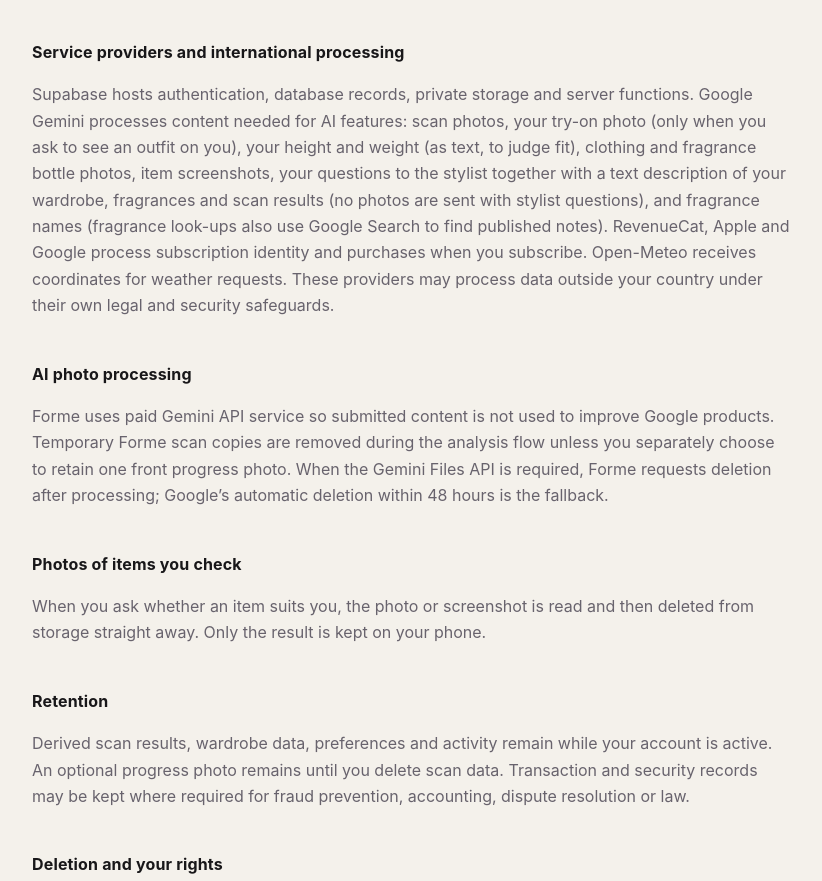
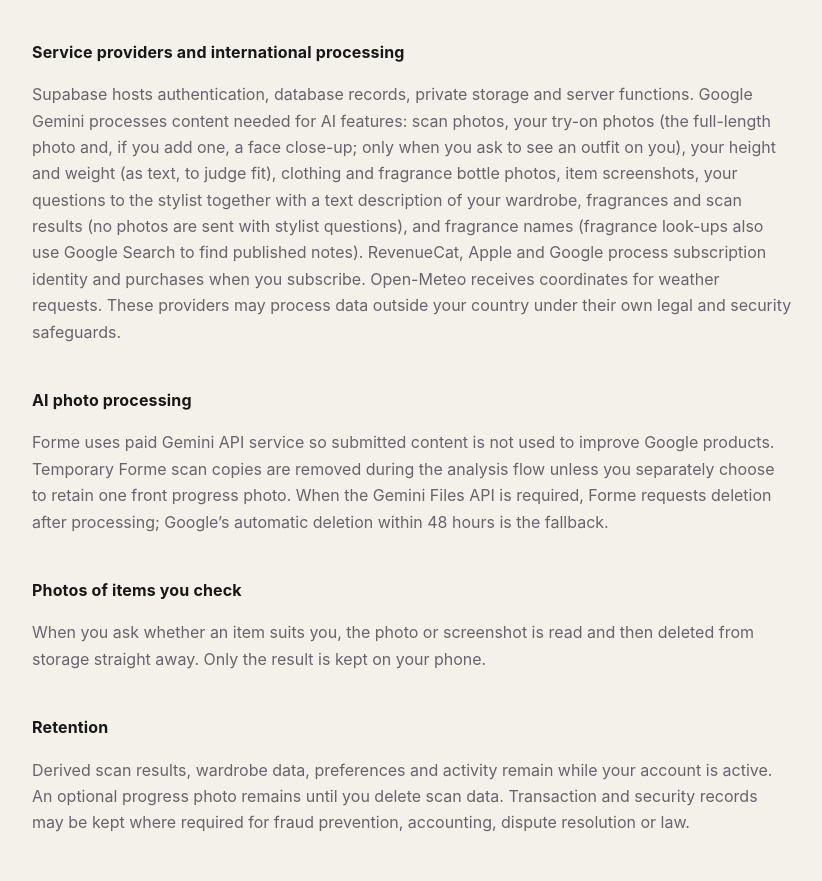
Before and after one commit to huzaifasaad2004/forme-legal, a plain HTML site: page privacy/index.html in a window 1280 px wide. Shown: the part 900-1781 px from the top of the page, without its empty margins (228-1050 px from the left). Drawn offline with Linux system fonts and the light colour scheme.

Commit message:
Privacy: optional face close-up for try-on

```diff
--- a/privacy/index.html
+++ b/privacy/index.html
@@ -5,7 +5,7 @@
 <p class="lead">Forme uses the information you choose to provide to create private appearance and wardrobe guidance. It does not sell personal data or use advertising trackers.</p>
 <h2>Information collected</h2><p>Forme collects account details such as email; the city and coordinates you choose for weather; scan, wardrobe, avatar and outfit photos you provide; screenshots or photos of items you ask Forme to check; questions you type to the in-app stylist; fragrances you add; the height and weight you choose to enter; measurements and appearance analysis derived from scans; wardrobe records, preferences and outfit activity; purchase and entitlement status; and limited product-interaction events used to understand whether features work.</p>
 <h2>How and why it is used</h2><p>Data is used to create and secure your account, analyse a scan you explicitly approve, provide recommendations and renders (including, when you ask, a picture of you wearing an outfit, made from the try-on photo you choose to save), turn clothing and fragrance bottle photos into studio-style product images, answer questions you ask the in-app stylist (using your wardrobe, fragrances and scan results), look up fragrance notes, add local weather context, operate subscriptions, prevent abuse, improve reliability, respond to support requests and meet legal obligations. Optional progress-photo consent is separate from required scan-analysis consent.</p>
-<h2>Service providers and international processing</h2><p>Supabase hosts authentication, database records, private storage and server functions. Google Gemini processes content needed for AI features: scan photos, your try-on photo (only when you ask to see an outfit on you), your height and weight (as text, to judge fit), clothing and fragrance bottle photos, item screenshots, your questions to the stylist together with a text description of your wardrobe, fragrances and scan results (no photos are sent with stylist questions), and fragrance names (fragrance look-ups also use Google Search to find published notes). RevenueCat, Apple and Google process subscription identity and purchases when you subscribe. Open-Meteo receives coordinates for weather requests. These providers may process data outside your country under their own legal and security safeguards.</p>
+<h2>Service providers and international processing</h2><p>Supabase hosts authentication, database records, private storage and server functions. Google Gemini processes content needed for AI features: scan photos, your try-on photos (the full-length photo and, if you add one, a face close-up; only when you ask to see an outfit on you), your height and weight (as text, to judge fit), clothing and fragrance bottle photos, item screenshots, your questions to the stylist together with a text description of your wardrobe, fragrances and scan results (no photos are sent with stylist questions), and fragrance names (fragrance look-ups also use Google Search to find published notes). RevenueCat, Apple and Google process subscription identity and purchases when you subscribe. Open-Meteo receives coordinates for weather requests. These providers may process data outside your country under their own legal and security safeguards.</p>
 <h2>AI photo processing</h2><p>Forme uses paid Gemini API service so submitted content is not used to improve Google products. Temporary Forme scan copies are removed during the analysis flow unless you separately choose to retain one front progress photo. When the Gemini Files API is required, Forme requests deletion after processing; Google’s automatic deletion within 48 hours is the fallback.</p>
 <h2>Photos of items you check</h2><p>When you ask whether an item suits you, the photo or screenshot is read and then deleted from storage straight away. Only the result is kept on your phone.</p>
 <h2>Retention</h2><p>Derived scan results, wardrobe data, preferences and activity remain while your account is active. An optional progress photo remains until you delete scan data. Transaction and security records may be kept where required for fraud prevention, accounting, dispute resolution or law.</p>
```
